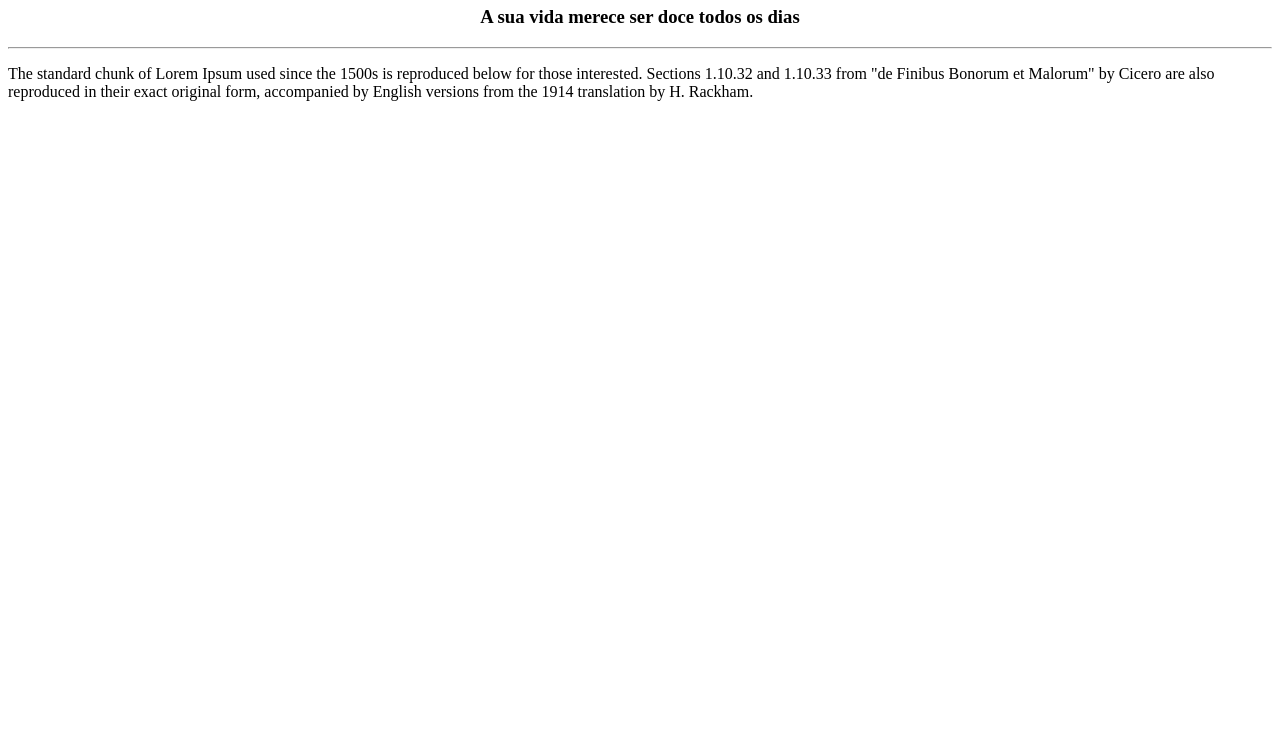
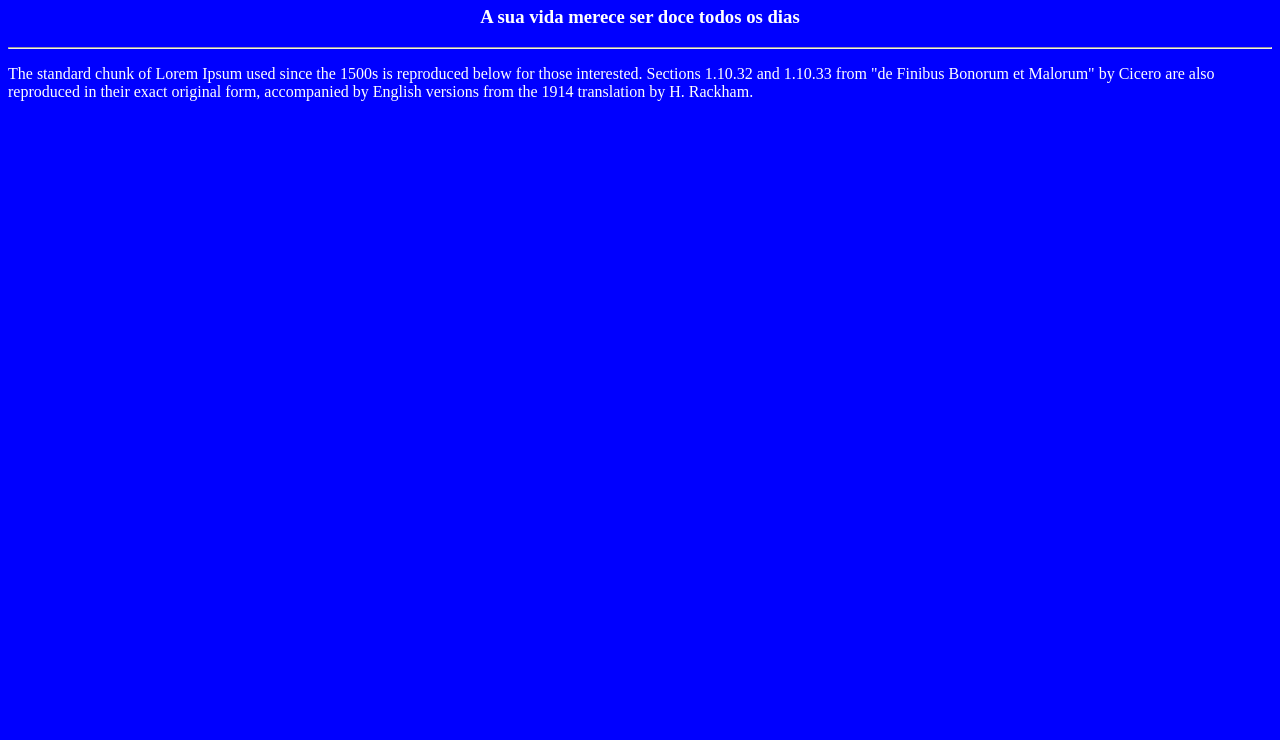
Before and after one commit to AnderRz/Doceria, a plain HTML site: page index.html in a window 1280 px wide. Shown: the part 60-800 px from the top of the page. Drawn offline with Linux system fonts and the light colour scheme.

Commit message:
Update index.html

```diff
--- a/index.html
+++ b/index.html
@@ -1,6 +1,6 @@
 <html>
   <head>
-    <link rel=STYLESHEET href="css/stylesheets.css" type="css">
+    <link rel=STYLESHEET href="css.css" type="text/css">
   </head>
     <body>
       <center>
```
